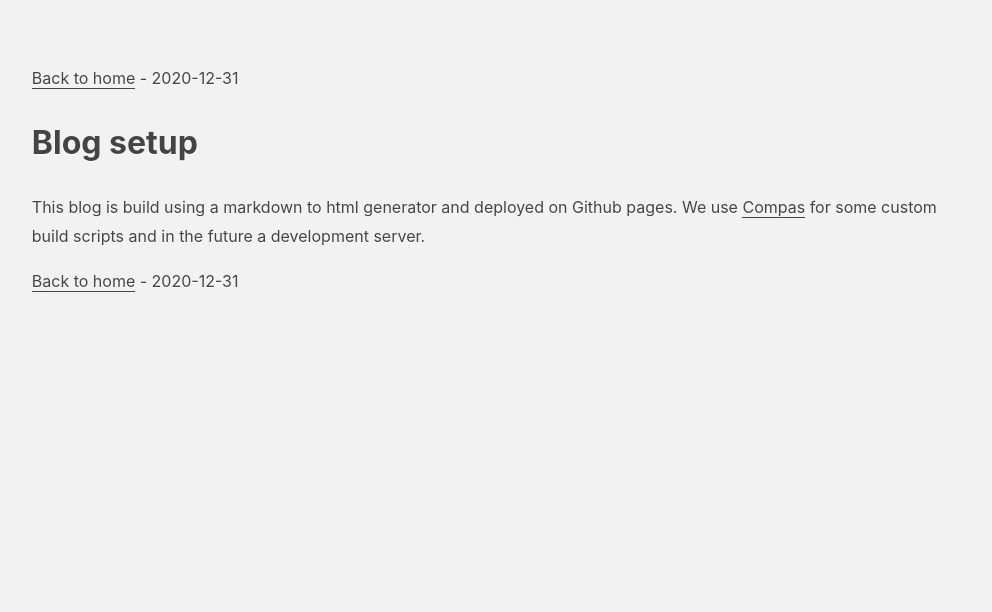
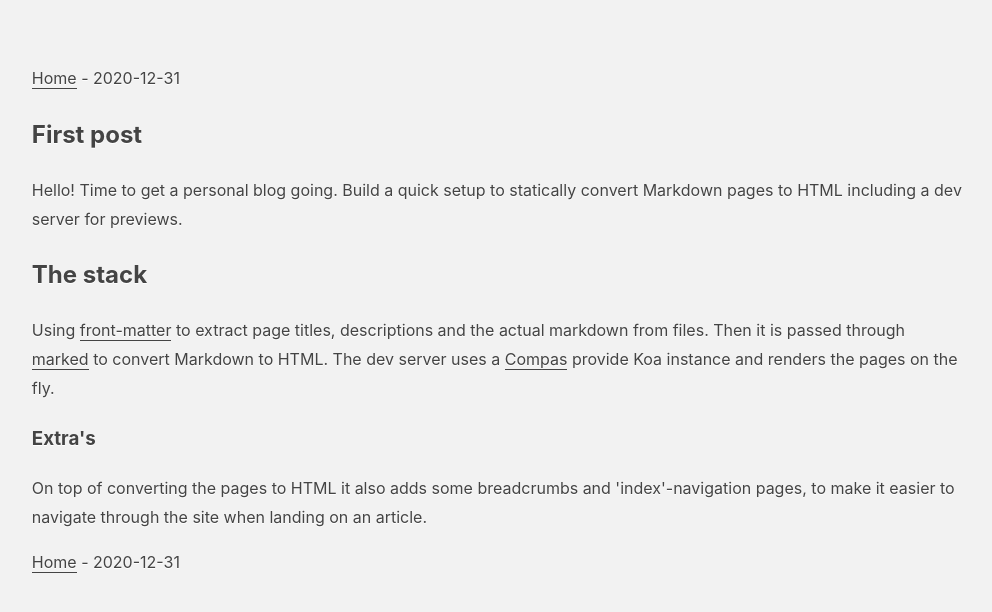
Before and after one commit to dirkdev98/dirkdev98.github.io, a plain HTML site: page first-post.html in a window 1280 px wide. Shown: the whole page, without its empty margins (141-1133 px from the left). Drawn offline with Linux system fonts and the light colour scheme.

Commit message:
chore: publish docs for a615075
content: fix front matter of first-post

```diff
--- a/first-post.html
+++ b/first-post.html
@@ -5,7 +5,7 @@
         <meta charset="UTF-8">
         <meta name="viewport" content="width=device-width, height=device-height, initial-scale=1.0"/>
         <title>First post</title>
-        <meta name="description" content="First post on this blog"/>
+        <meta name="description" content="First post on my personal blog"/>
         <link rel="canonical" href="https://dirkdevisser.com/first-post.html"/>
         <style>
             body {margin: 5% auto; background: #f2f2f2; color: #444444; font-family: -apple-system, BlinkMacSystemFont, "Segoe UI", Roboto, Helvetica, Arial, sans-serif; font-size: 16px; line-height: 1.8; text-shadow: 0 1px 0 #ffffff; max-width: 73%;}
@@ -16,15 +16,29 @@
     </head>
     <body>
     <header>
-    <a href="https://dirkdevisser.com/index.html">Back to home</a> - 2020-12-31
-</header>
-      <h1 id="blog-setup">Blog setup</h1>
-<p>This blog is build using a markdown to html generator and deployed on Github
-pages. We use <a href="https://compasjs.com">Compas</a> for some custom build scripts and
-in the future a development server.</p>
+        <nav><a href="https://dirkdevisser.com/index.html">Home</a> - 2020-12-31</nav>
+    </header>
+    <main>
+    <article>
+        <h1 id="first-post">First post</h1>
+<p>Hello! Time to get a personal blog going. Build a quick setup to statically
+convert Markdown pages to HTML including a dev server for previews.</p>
+<h2 id="the-stack">The stack</h2>
+<p>Using <a href="https://www.npmjs.com/package/front-matter">front-matter</a> to extract page
+titles, descriptions and the actual markdown from files. Then it is passed
+through <a href="https://marked.js.org/">marked</a> to convert Markdown to HTML. The dev
+server uses a <a href="https://compasjs.com">Compas</a> provide Koa instance and renders
+the pages on the fly.</p>
+<h3 id="extras">Extra&#39;s</h3>
+<p>On top of converting the pages to HTML it also adds some breadcrumbs and
+&#39;index&#39;-navigation pages, to make it easier to navigate through the site when
+landing on an article.</p>
 
-      <footer>
-    <a href="https://dirkdevisser.com/index.html">Back to home</a> - 2020-12-31
-</footer>
+    </article>
+
+    </main>
+    <footer>
+        <nav><a href="https://dirkdevisser.com/index.html">Home</a> - 2020-12-31</nav>
+    </footer>
     </body>
 </html>
--- a/index.html
+++ b/index.html
@@ -6,7 +6,7 @@
         <meta name="viewport" content="width=device-width, height=device-height, initial-scale=1.0"/>
         <title>Home</title>
         <meta name="description" content="Blog about Compas, and any other thing I want to write about"/>
-        <link rel="canonical" href="https://dirkdevisser.com//index.html"/>
+        <link rel="canonical" href="https://dirkdevisser.com/index.html"/>
         <style>
             body {margin: 5% auto; background: #f2f2f2; color: #444444; font-family: -apple-system, BlinkMacSystemFont, "Segoe UI", Roboto, Helvetica, Arial, sans-serif; font-size: 16px; line-height: 1.8; text-shadow: 0 1px 0 #ffffff; max-width: 73%;}
             code {background: white;}
@@ -16,13 +16,18 @@
     </head>
     <body>
     <header>
-    <a href="https://dirkdevisser.com/index.html">Back to home</a> -
-</header>
-      <h1 id="dirks-blog">Dirk&#39;s blog</h1>
+        <nav></nav>
+    </header>
+    <main>
+    <article>
+        <h1 id="dirks-blog">Dirk&#39;s blog</h1>
 <p>My personal blog. Hi!</p>
-<ul><li><a href="/first-post.html">First post</a></li></ul>
-      <footer>
-    <a href="https://dirkdevisser.com/index.html">Back to home</a> -
-</footer>
+
+    </article>
+    <article><ul><li><a href="https://dirkdevisser.com/first-post.html">First post</a></li></ul></article>
+    </main>
+    <footer>
+        <nav></nav>
+    </footer>
     </body>
 </html>
```
